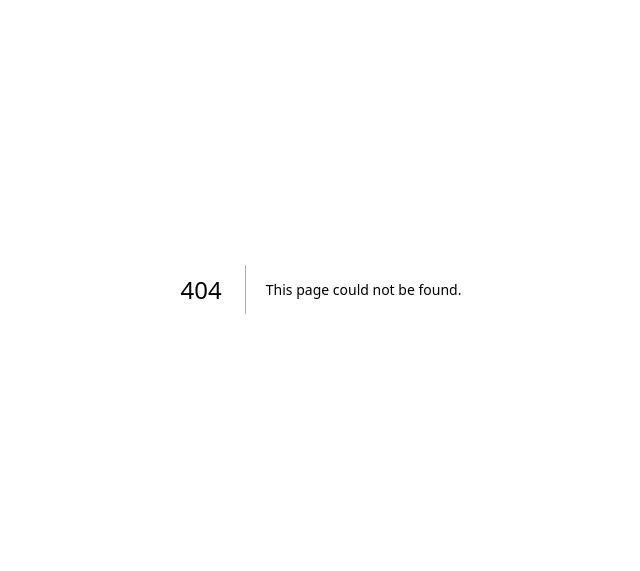
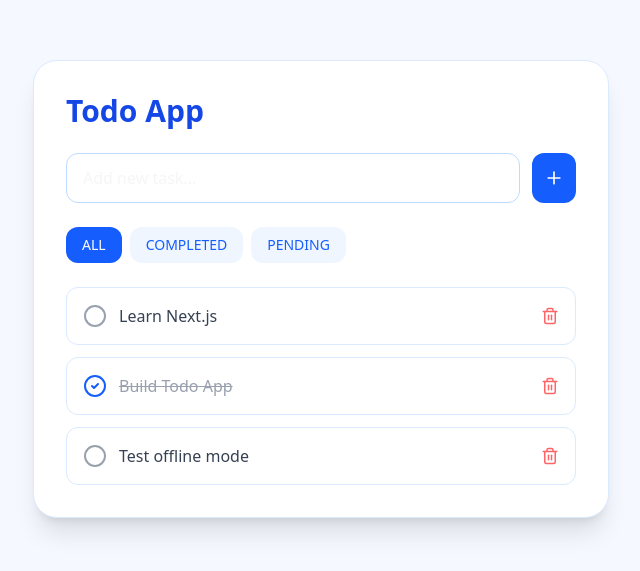
Before and after one commit to Hadihasta/ventures-frontend, a Next.js app: page /todos in a window 1280 px wide. Before the commit this address had no page. Shown: the part 111-682 px from the top of the page, without its empty margins (319-959 px from the left). Built offline with nearby package versions, Linux system fonts and the light colour scheme.

Commit message:
adding moduel todos and post

```diff
--- a/package.json
+++ b/package.json
@@ -8,6 +8,8 @@
     "start": "next start"
   },
   "dependencies": {
+    "@reduxjs/toolkit": "^2.11.2",
+    "axios": "^1.13.4",
     "lucide-react": "^0.563.0",
     "next": "16.1.6",
     "react": "19.2.3",
--- /dev/null
+++ b/src/app/lib/axios.ts
@@ -0,0 +1,11 @@
+import axios, { AxiosInstance, InternalAxiosRequestConfig } from "axios";
+
+export const instance: AxiosInstance = axios.create({
+  baseURL: "https://jsonplaceholder.typicode.com/",
+  timeout: 10000,
+});
+
+instance.interceptors.request.use((config: InternalAxiosRequestConfig) => {
+  // Add auth token
+  return config;
+});
--- a/src/app/page.tsx
+++ b/src/app/page.tsx
@@ -1,51 +1,55 @@
-
-import Link from "next/link"
-import { ClipboardList, FileText } from "lucide-react"
+import Link from 'next/link'
+import { ClipboardList, FileText } from 'lucide-react'
 
 export default function DirectionSection() {
   return (
     <div className="min-h-screen flex items-center justify-center bg-[#f5f9ff] px-6">
       <div className="grid md:grid-cols-2 gap-10 max-w-5xl w-full">
-
-        <Link id="todos_card" href="/todos" className="group">
-          <div className="relative p-8 rounded-3xl bg-white shadow-md transition-all duration-300         hover:-translate-y-4 hover:shadow-2xl border border-blue-100 overflow-hidden">
-
+        <Link
+          id="todos_card"
+          href="/todos"
+          className="group"
+        >
+          <div className="relative p-8 rounded-3xl bg-white shadow-md transition-all duration-300   hover:-translate-y-4 hover:shadow-2xl border border-blue-100 overflow-hidden">
             <div className="w-16 h-16 flex items-center justify-center rounded-2xl bg-blue-100 mb-6">
-              <ClipboardList className="text-blue-600" size={32} />
+              <ClipboardList
+                className="text-blue-600"
+                size={32}
+              />
             </div>
 
-            <h2 className="text-2xl font-bold text-blue-700 mb-2">
-              Todo App
-            </h2>
+            <h2 className="text-2xl font-bold text-blue-700 mb-2">Todo App</h2>
 
             <p className="text-gray-500 opacity-0 translate-y-4  group-hover:opacity-100 group-hover:translate-y-0 transition-all duration-300">
-            add your new task and complete it
+              add your new task and complete it
             </p>
 
             <div className="absolute -bottom-10 -right-10 w-40 h-40 bg-blue-200 rounded-full blur-3xl opacity-0 group-hover:opacity-40 transition-all"></div>
           </div>
         </Link>
 
-        {/* POST CARD */}
-        <Link id="post_card"  href="/post" className="group">
+        <Link
+          id="post_card"
+          href="/post"
+          className="group"
+        >
           <div className="relative p-8 rounded-3xl bg-white shadow-md transition-all duration-300  hover:-translate-y-4 hover:shadow-2xl border border-blue-100 overflow-hidden">
-
             <div className="w-16 h-16 flex items-center justify-center rounded-2xl bg-teal-100 mb-6">
-              <FileText className="text-teal-600" size={32} />
+              <FileText
+                className="text-teal-600"
+                size={32}
+              />
             </div>
 
-            <h2 className="text-2xl font-bold text-blue-700 mb-2">
-              Post App
-            </h2>
+            <h2 className="text-2xl font-bold text-blue-700 mb-2">Post App</h2>
 
             <p className="text-gray-500 opacity-0 translate-y-4   group-hover:opacity-100 group-hover:translate-y-0   transition-all duration-300">
-            Take a look  people post list.
+              take a look people post list.
             </p>
 
             <div className="absolute -bottom-10 -right-10 w-40 h-40 bg-teal-200 rounded-full blur-3xl opacity-0 group-hover:opacity-40 transition-all"></div>
           </div>
         </Link>
-
       </div>
     </div>
   )
--- /dev/null
+++ b/src/app/post/page.tsx
@@ -0,0 +1,123 @@
+'use client'
+
+import { useEffect, useState } from 'react'
+import { FileText, MessageCircle } from 'lucide-react'
+
+type Post = {
+  id: number
+  title: string
+  body: string
+}
+
+type Comment = {
+  id: number
+  name: string
+  body: string
+}
+
+export default function PostPage() {
+  const [posts, setPosts] = useState<Post[]>([])
+  const [searchId, setSearchId] = useState('')
+  const [comments, setComments] = useState<Comment[]>([])
+  const [loading, setLoading] = useState(false)
+
+  useEffect(() => {
+    fetch('https://jsonplaceholder.typicode.com/posts')
+      .then(res => res.json())
+      .then(setPosts)
+  }, [])
+
+  const searchPost = async () => {
+    if (!searchId) return
+    setLoading(true)
+
+    const res = await fetch(
+      `https://jsonplaceholder.typicode.com/comments?postId=${searchId}`
+    )
+    const data = await res.json()
+    setComments(data)
+
+    setLoading(false)
+  }
+
+  return (
+    <div className="min-h-screen bg-[#f5f9ff] px-6 py-16">
+      <div className="max-w-5xl mx-auto">
+        <h1 className="text-3xl font-bold text-blue-700 mb-6">
+          Post App
+        </h1>
+
+        {/* Search */}
+        <div className="flex gap-3 mb-10">
+          <input
+            value={searchId}
+            onChange={e => setSearchId(e.target.value)}
+            placeholder="Search post by ID (e.g 1)"
+            className="flex-1 px-4 py-3 rounded-xl border border-blue-200 focus:outline-none focus:ring-2 focus:ring-blue-300"
+          />
+          <button
+            onClick={searchPost}
+            className="bg-teal-600 text-white px-6 rounded-xl hover:bg-teal-700 transition"
+          >
+            Search
+          </button>
+        </div>
+
+        {/* Posts */}
+        <div className="grid md:grid-cols-2 gap-8 mb-16">
+          {posts.map(post => (
+            <div
+              key={post.id}
+              className="group relative bg-white p-6 rounded-3xl border border-blue-100 shadow-md hover:-translate-y-3 hover:shadow-2xl transition-all overflow-hidden"
+            >
+              <div className="w-14 h-14 rounded-2xl bg-teal-100 flex items-center justify-center mb-4">
+                <FileText className="text-teal-600" />
+              </div>
+
+              <h2 className="text-xl font-semibold text-blue-700 mb-2">
+                #{post.id} {post.title}
+              </h2>
+
+              <p className="text-gray-500 opacity-0 translate-y-3 group-hover:opacity-100 group-hover:translate-y-0 transition-all">
+                {post.body}
+              </p>
+            </div>
+          ))}
+        </div>
+
+        {/* Comments */}
+        {searchId && (
+          <div className="bg-white rounded-3xl p-6 border border-teal-100 shadow-md">
+            <h2 className="text-xl font-semibold text-teal-700 mb-4 flex items-center gap-2">
+              <MessageCircle size={20} /> Comments for Post #{searchId}
+            </h2>
+
+            {loading && <p className="text-gray-400">Loading...</p>}
+
+            <ul className="space-y-4">
+              {comments.map(comment => (
+                <li
+                  key={comment.id}
+                  className="p-4 rounded-xl border border-gray-100 bg-gray-50"
+                >
+                  <p className="font-medium text-gray-700">
+                    {comment.name}
+                  </p>
+                  <p className="text-gray-500 text-sm">
+                    {comment.body}
+                  </p>
+                </li>
+              ))}
+            </ul>
+
+            {!loading && comments.length === 0 && (
+              <p className="text-gray-400 mt-4">
+                No comments found.
+              </p>
+            )}
+          </div>
+        )}
+      </div>
+    </div>
+  )
+}
--- /dev/null
+++ b/src/app/todos/page.tsx
@@ -0,0 +1,24 @@
+import TodoCard from '@/components/content/todos/TodoCard'
+
+export interface  Todo{
+  id: number
+  title: string
+  completed: boolean
+}
+
+export type Filter = 'all' | 'completed' | 'pending'
+
+export default function TodosPage() {
+
+  return (
+    <div className="min-h-screen bg-[#f5f9ff] flex items-center justify-center px-6">
+      <div className="w-full max-w-xl bg-white rounded-3xl shadow-xl p-8 border border-blue-100">
+        <h1 className="text-3xl font-bold text-blue-700 mb-6">
+          Todo App
+        </h1>
+      <TodoCard/>
+
+      </div>
+    </div>
+  )
+}
--- /dev/null
+++ b/src/components/content/todos/TodoCard.tsx
@@ -0,0 +1,147 @@
+'use client'
+import {
+  Plus,
+  Trash2,
+  CheckCircle2,
+  Circle,
+} from 'lucide-react'
+import { useEffect, useState } from 'react'
+
+import { Todo } from '@/app/todos/page'
+import { Filter } from '@/app/todos/page'
+import { dummyTodos } from '@/data/todo'
+
+const TodoCard = () => {
+  const [todos, setTodos] = useState<Todo[]>([])
+  const [title, setTitle] = useState('')
+  const [filter, setFilter] = useState<Filter>('all')
+
+
+
+  useEffect(() => {
+  const stored = localStorage.getItem('todos')
+
+  if (stored) {
+    setTodos(JSON.parse(stored))
+    // kalau udah ada di local storage gk usah di restore lagi
+  } else {
+    localStorage.setItem('todos', JSON.stringify(dummyTodos))
+    setTodos(dummyTodos)
+    // kalau belum ada dummy data masukan ke local
+  }
+}, [])
+
+  const addTodo = () => {
+    if (!title.trim()) return
+
+    setTodos([
+      ...todos,
+      {
+        id: Date.now(),
+        title,
+        completed: false,
+      },
+    ])
+    setTitle('')
+  }
+
+  const toggleTodo = (id: number) => {
+    setTodos(todos.map(todo =>
+      todo.id === id
+        ? { ...todo, completed: !todo.completed }
+        : todo
+    ))
+  }
+
+  const deleteTodo = (id: number) => {
+    setTodos(todos.filter(todo => todo.id !== id))
+  }
+
+  const filteredTodos = todos.filter(todo => {
+    if (filter === 'completed') return todo.completed
+    if (filter === 'pending') return !todo.completed
+    return true
+  })
+
+
+  return (
+ <>
+    {/* Input */}
+        <div className="flex gap-3 mb-6">
+          <input
+            value={title}
+            onChange={e => setTitle(e.target.value)}
+            placeholder="Add new task..."
+            className="flex-1 px-4 py-3 rounded-xl border border-blue-200 focus:outline-none focus:ring-2 focus:ring-blue-300"
+          />
+          <button
+            onClick={addTodo}
+            className="bg-blue-600 text-white p-3 rounded-xl hover:bg-blue-700 transition"
+          >
+            <Plus size={20} />
+          </button>
+        </div>
+
+        {/* Filter */}
+        <div className="flex gap-2 mb-6">
+          {(['all', 'completed', 'pending'] as Filter[]).map(item => (
+            <button
+              key={item}
+              onClick={() => setFilter(item)}
+              className={`px-4 py-2 rounded-xl text-sm font-medium transition
+                ${
+                  filter === item
+                    ? 'bg-blue-600 text-white'
+                    : 'bg-blue-50 text-blue-600 hover:bg-blue-100'
+                }`}
+            >
+              {item.toUpperCase()}
+            </button>
+          ))}
+        </div>
+
+        {/* List */}
+        <ul className="space-y-3">
+          {filteredTodos.map(todo => (
+            <li
+              key={todo.id}
+              className="flex items-center gap-3 p-4 rounded-xl border border-blue-100 hover:bg-blue-50 transition"
+            >
+              <button onClick={() => toggleTodo(todo.id)}>
+                {todo.completed ? (
+                  <CheckCircle2 className="text-blue-600" />
+                ) : (
+                  <Circle className="text-gray-400" />
+                )}
+              </button>
+
+              <span
+                className={`flex-1 ${
+                  todo.completed
+                    ? 'line-through text-gray-400'
+                    : 'text-gray-700'
+                }`}
+              >
+                {todo.title}
+              </span>
+
+              <button
+                onClick={() => deleteTodo(todo.id)}
+                className="text-red-400 hover:text-red-600 transition"
+              >
+                <Trash2 size={18} />
+              </button>
+            </li>
+          ))}
+        </ul>
+
+        {filteredTodos.length === 0 && (
+          <p className="text-center text-gray-400 mt-8">
+            No tasks found ✨
+          </p>
+        )}
+        </>
+  )
+}
+
+export default TodoCard
--- /dev/null
+++ b/src/data/todo.ts
@@ -0,0 +1,19 @@
+import { Todo } from '@/app/todos/page'
+
+export const dummyTodos: Todo[] = [
+  {
+    id: 1,
+    title: 'Learn Next.js',
+    completed: false,
+  },
+  {
+    id: 2,
+    title: 'Build Todo App',
+    completed: true,
+  },
+  {
+    id: 3,
+    title: 'Test offline mode',
+    completed: false,
+  },
+]
```
Also changed, not shown: src/store/todoSlice.ts (added), 1 other file (tests, documents, lock files or other folders).
